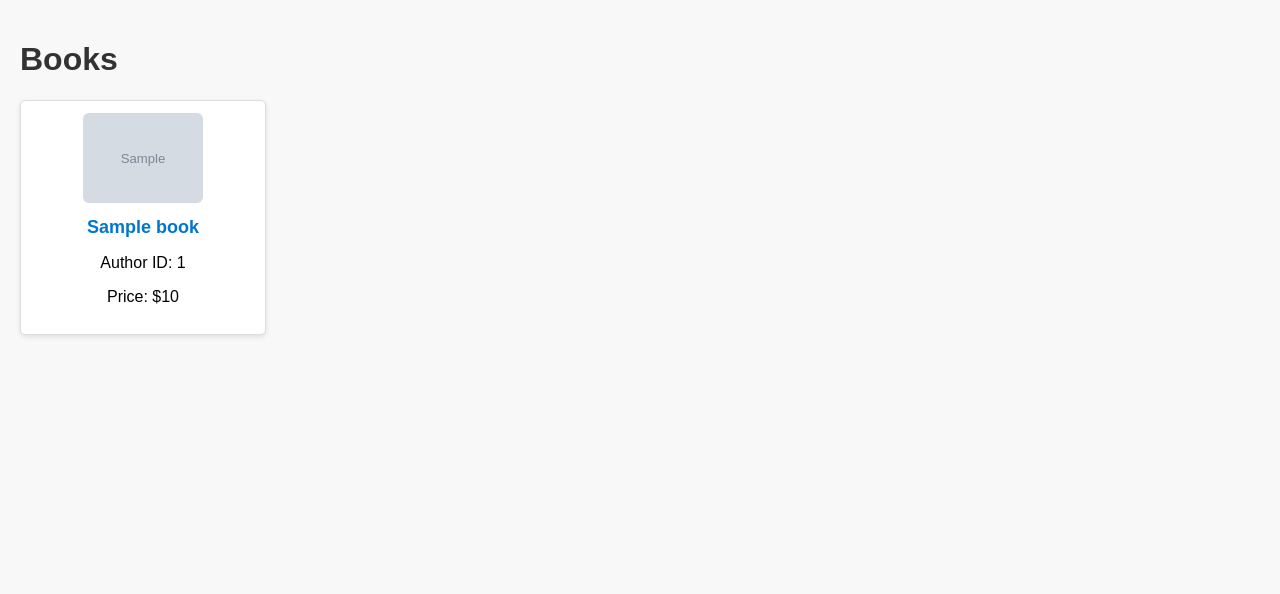
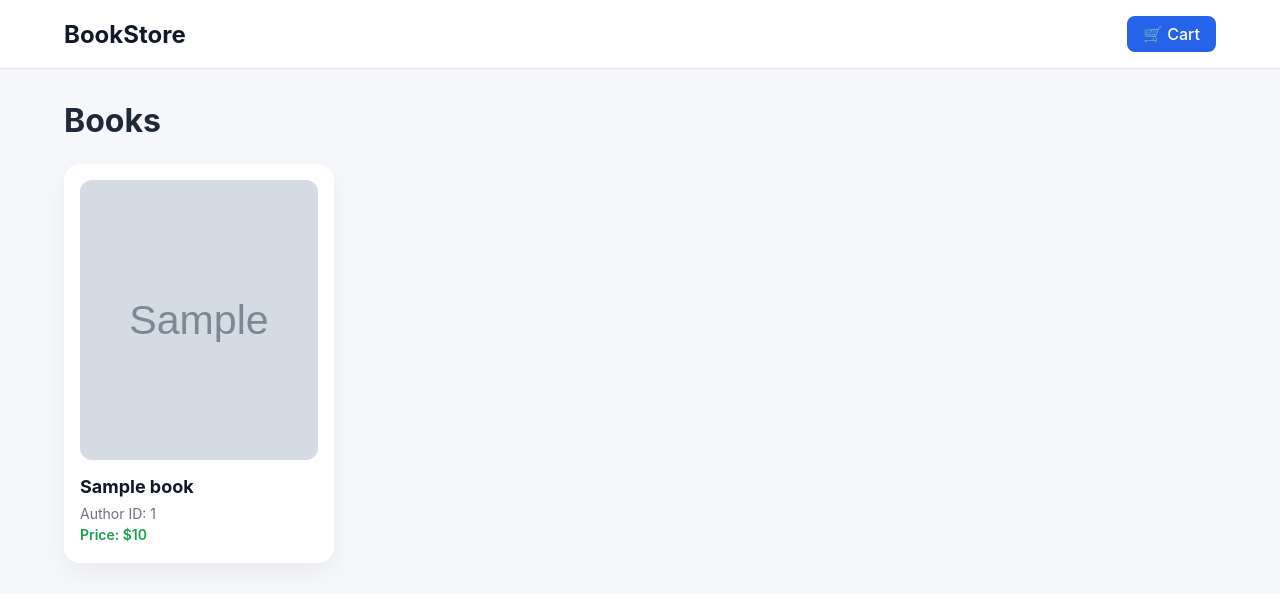
Before and after one commit to gmalanchuk/bookstore-ses, a FastAPI app: template templates/books.html in a window 1280 px wide. Shown: the top 594 px of the page. Run offline with FastAPI, Linux system fonts and the light colour scheme; the template is opened without the code that fills it: most values are stand-ins (such as "Sample title", 1, 10 or a date in 2020); grey boxes marked "Sample" are stand-in pictures; parts of the project's set-up code (start-up, migrations or seed data) failed here and were passed over.

Commit message:
main page interface

```diff
--- /dev/null
+++ b/static/books.css
@@ -0,0 +1,140 @@
+/* ===== RESET ===== */
+* {
+    margin: 0;
+    padding: 0;
+    box-sizing: border-box;
+    font-family: "Inter", Arial, sans-serif;
+}
+
+/* ===== BODY ===== */
+body {
+    background-color: #f5f7fa;
+    color: #1f2937;
+}
+
+/* ===== NAVBAR ===== */
+.navbar {
+    background: #ffffff;
+    border-bottom: 1px solid #e5e7eb;
+    position: sticky;
+    top: 0;
+    z-index: 100;
+}
+
+.nav-container {
+    max-width: 1200px;
+    margin: 0 auto;
+    padding: 16px 24px;
+    display: flex;
+    justify-content: space-between;
+    align-items: center;
+}
+
+.logo {
+    font-size: 24px;
+    font-weight: 700;
+    color: #111827;
+}
+
+.nav-actions {
+    display: flex;
+    gap: 12px;
+}
+
+.cart-btn {
+    padding: 8px 16px;
+    border-radius: 8px;
+    background: #2563eb;
+    color: #ffffff;
+    text-decoration: none;
+    font-weight: 500;
+    transition: background 0.2s ease;
+}
+
+.cart-btn:hover {
+    background: #1d4ed8;
+}
+
+/* ===== MAIN CONTAINER ===== */
+.container {
+    max-width: 1200px;
+    margin: 32px auto;
+    padding: 0 24px;
+}
+
+h1 {
+    font-size: 32px;
+    margin-bottom: 24px;
+}
+
+/* ===== BOOK LIST ===== */
+.book-list {
+    display: grid;
+    grid-template-columns: repeat(auto-fill, minmax(220px, 1fr));
+    gap: 24px;
+}
+
+/* ===== BOOK CARD ===== */
+.book-card {
+    background: #ffffff;
+    border-radius: 16px;
+    padding: 16px;
+    box-shadow: 0 10px 25px rgba(0, 0, 0, 0.05);
+    transition: transform 0.2s ease, box-shadow 0.2s ease;
+    display: flex;
+    flex-direction: column;
+}
+
+.book-card:hover {
+    transform: translateY(-4px);
+    box-shadow: 0 15px 35px rgba(0, 0, 0, 0.08);
+}
+
+/* ===== BOOK COVER ===== */
+.book-cover {
+    width: 100%;
+    height: 280px;
+    object-fit: cover;
+    border-radius: 12px;
+    margin-bottom: 12px;
+}
+
+/* ===== BOOK TITLE ===== */
+.book-card h2 {
+    font-size: 18px;
+    margin-bottom: 8px;
+}
+
+.book-card h2 a {
+    text-decoration: none;
+    color: #111827;
+}
+
+.book-card h2 a:hover {
+    color: #2563eb;
+}
+
+/* ===== BOOK INFO ===== */
+.book-card p {
+    font-size: 14px;
+    color: #6b7280;
+    margin-bottom: 4px;
+}
+
+.book-card p:last-child {
+    margin-top: auto;
+    font-weight: 600;
+    color: #16a34a;
+}
+
+.book-link {
+    display: block;
+}
+
+.book-link:hover .book-cover {
+    transform: scale(1.03);
+}
+
+.book-cover {
+    transition: transform 0.2s ease;
+}
--- a/templates/books.html
+++ b/templates/books.html
@@ -3,16 +3,29 @@
 <head>
     <meta charset="UTF-8">
     <title>All Books</title>
-    <link rel="stylesheet" href="/static/styles.css">
+    <link rel="stylesheet" href="/static/books.css">
 </head>
 <body>
+
+<nav class="navbar">
+    <div class="nav-container">
+        <div class="logo">BookStore</div>
+        <div class="nav-actions">
+            <a href="/cart" class="cart-btn">🛒 Cart</a>
+        </div>
+    </div>
+</nav>
+
+<main class="container">
     <h1>Books</h1>
     <div class="book-list">
         {% for book in books %}
         <div class="book-card">
+            <a href="/books/{{ book.id }}" class="book-link">
                 <img src="{{ book.cover_path }}"
                      alt="Cover of {{ book.title }}"
                      class="book-cover">
+            </a>
 
             <h2>
                 <a href="/books/{{ book.id }}">{{ book.title }}</a>
@@ -23,5 +36,7 @@
         </div>
         {% endfor %}
     </div>
+</main>
+
 </body>
 </html>
```
Also changed, not shown: README.md. Lines whose indentation alone changed are shown as unchanged.
